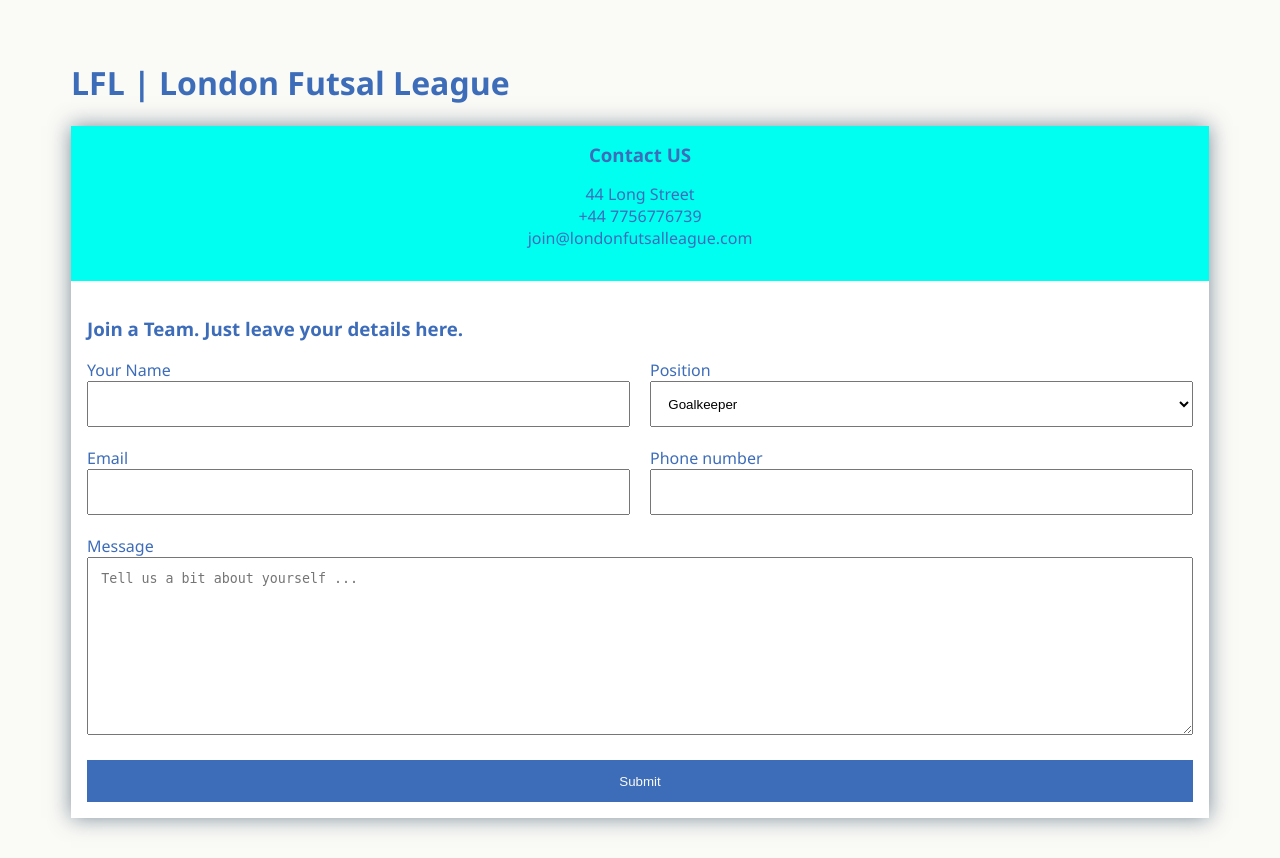
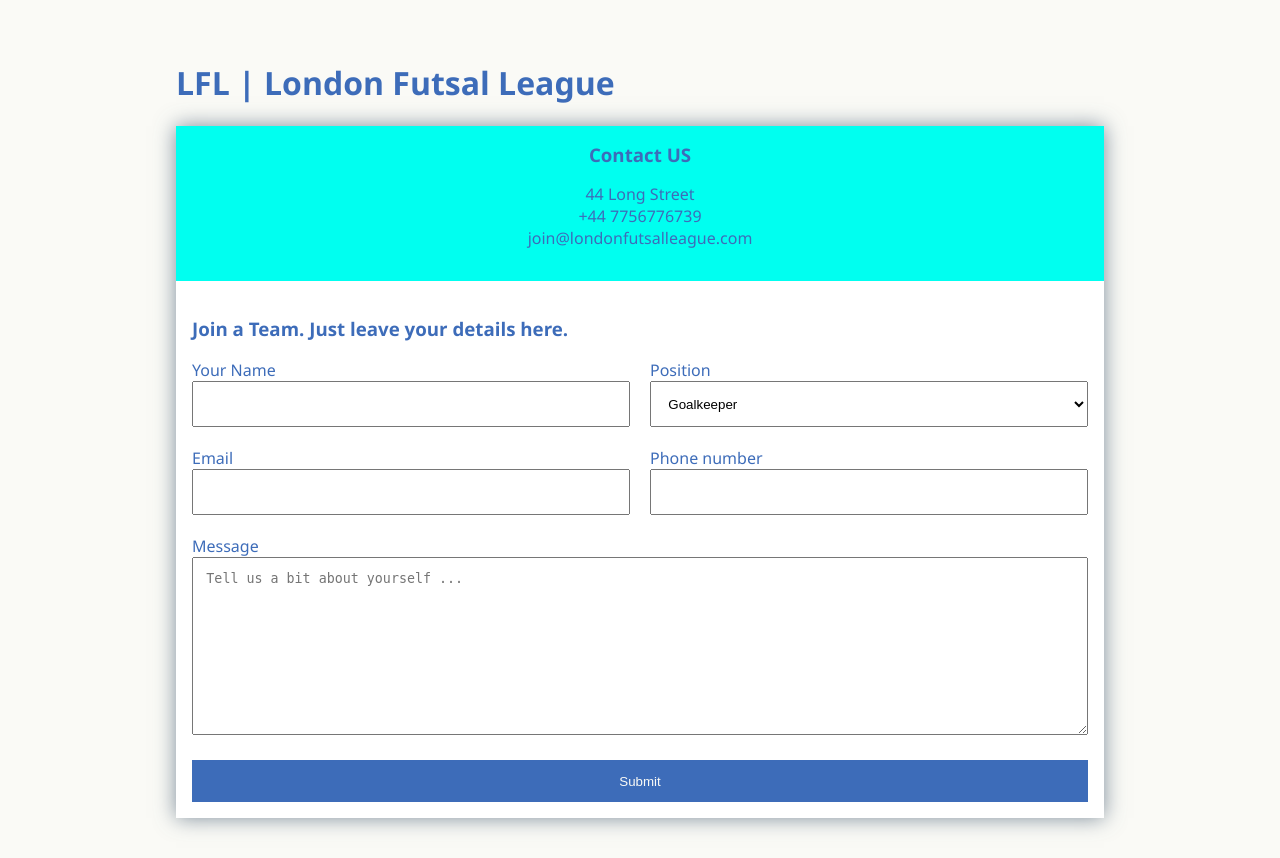
Before and after one commit to gerokal/LFL, a PHP site: page / in a window 1280 px wide. Run offline with PHP 8.4, Linux system fonts and the light colour scheme.

Commit message:
mazx width 960px

```diff
--- a/style.css
+++ b/style.css
@@ -10,7 +10,7 @@ body{
 }
 
 .container{
-    max-width: 1170px;
+    max-width: 960px;
     margin-left: auto;
     margin-right: auto;
     padding: 1em;
```
